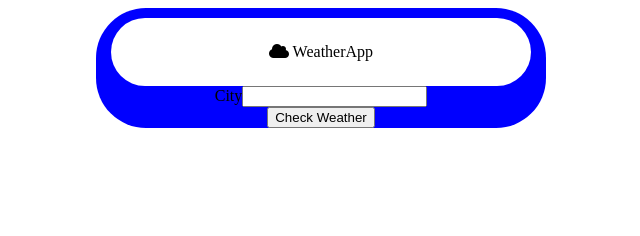
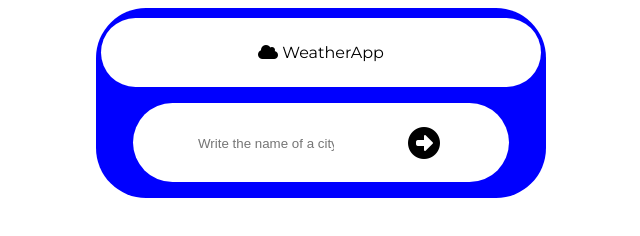
Before and after one commit to idgm5/weatherJS, a website built with webpack: page dist/index.html in a window 1280 px wide. Shown: the whole page, without its empty margins (319-959 px from the left). Built offline with nearby package versions, Linux system fonts and the light colour scheme.

Commit message:
Add styling to form and new font Montserrat from Google

```diff
--- a/src/form.js
+++ b/src/form.js
@@ -21,9 +21,10 @@ const Form = (() => {
   const cityLabel = document.createElement('label');
   cityLabel.setAttribute('for', 'city');
   cityLabel.classList.add('label');
-  cityLabel.innerHTML = 'City';
+
   const cityInput = document.createElement('input');
   cityInput.setAttribute('type', 'text');
+  cityInput.setAttribute('placeholder', 'Write the name of a city');
   cityInput.classList.add('city-input');
   cityInput.required = true;
 
--- a/src/index.js
+++ b/src/index.js
@@ -29,7 +29,7 @@ submit.onclick = () => {
   localStorage.setItem('inputCity', JSON.stringify(form[0].value));
 };
 
-submit.innerHTML = 'Check Weather';
+submit.innerHTML = '<i class="fas fa-arrow-alt-circle-right"></i>';
 form.appendChild(submit);
 
 if (currentCity) {
@@ -38,15 +38,15 @@ if (currentCity) {
   const tempDiv = document.createElement('div');
   const tempP = document.createElement('P');
   const mainDiv = document.getElementById('form-background-div');
-  tempP.innerHTML = `${Math.floor(currentCity.temperature)} °C`;
+  tempP.innerHTML = `${Math.floor(currentCity.temperature)}°`;
 
   const cityDiv = document.createElement('div');
   const cityP = document.createElement('P');
+  cityDiv.classList.add('city-name');
 
-  cityP.innerHTML = `The current temperature in ${currentCity.city} is ${currentCity.temperature} °C`;
+  cityP.innerHTML = `${currentCity.city}`;
 
   tempDiv.appendChild(tempP);
-  mainDiv.append(tempDiv, image);
   cityDiv.appendChild(cityP);
-  form.appendChild(cityDiv);
+  mainDiv.append(tempDiv, image, cityDiv);
 }
--- a/src/style.css
+++ b/src/style.css
@@ -2,12 +2,26 @@
 body {
   display: flex;
   justify-content: center;
+  font-family: 'Montserrat', sans-serif;
+}
+
+button {
+  background: transparent;
+  border: transparent;
+  margin-left: 25px;
+}
+
+button > i {
+  font-size: 2rem;
 }
 
 #weather-form {
   display: flex;
-  flex-direction: column;
   align-items: center;
+  background: white;
+  padding: 5% 14%;
+  margin: 1rem 0;
+  border-radius: 40px;
 }
 
 .form-element-title {
@@ -22,6 +36,17 @@ body {
   display: flex;
   flex-direction: column;
   width: 100%;
+}
+
+.city-input {
+  background: transparent;
+  border: transparent;
+  width: 75%;
+}
+
+.city-name {
+  margin-top: 45% !important;
+  font-size: 55px !important;
 }
 
 .form-background > div {
```
Also changed, not shown: dist/bundle.js, dist/index.html.
